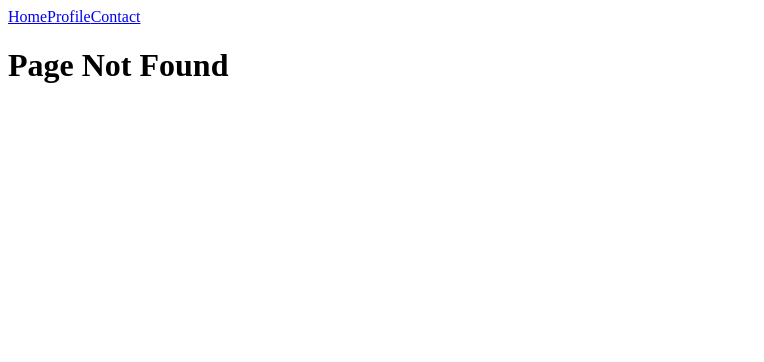
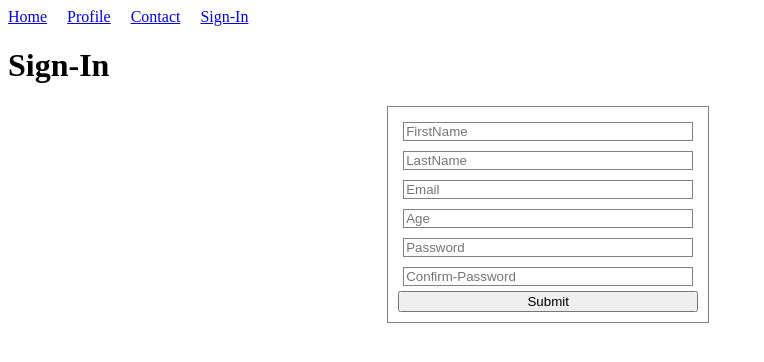
Before and after one commit to karthi9772/Learning-React, a React (Vite) app: page /sign-form in a window 1280 px wide. Before the commit this address had no page. Shown: the top 362 px of the page, without its empty margins (0-764 px from the left). Built offline with nearby package versions, Linux system fonts and the light colour scheme.

Commit message:
Added React-Hook-Form

```diff
--- a/package.json
+++ b/package.json
@@ -14,8 +14,10 @@
     "axios": "^1.6.7",
     "react": "^18.2.0",
     "react-dom": "^18.2.0",
+    "react-hook-form": "^7.50.1",
     "react-query": "^3.39.3",
-    "react-router-dom": "^6.22.0"
+    "react-router-dom": "^6.22.0",
+    "yup": "^1.3.3"
   },
   "devDependencies": {
     "@types/react": "^18.2.43",
--- a/src/App.jsx
+++ b/src/App.jsx
@@ -3,26 +3,20 @@ import Home from "./components/Home";
 import Profile from "./components/Profile";
 import { BrowserRouter as Router, Routes, Route } from "react-router-dom";
 import Navbar from "./Navbar";
-import { useState, createContext } from "react";
-
-export const AppContext = createContext();
-
+import SignForm from "./components/SignForm";
 export const App = () => {
-  const [userName, SetUserName] = useState("karthi");
-
   return (
     <div>
-      <AppContext.Provider value={{ userName, SetUserName }}>
       <Router>
         <Navbar />
         <Routes>
           <Route path="/" element={<Home />} />
           <Route path="/profile" element={<Profile />} />
           <Route path="/contact" element={<Contact />} />
+          <Route path="/sign-form" element={<SignForm />} />
           <Route path="*" element={<h1>Page Not Found</h1>} />
         </Routes>
       </Router>
-      </AppContext.Provider>
     </div>
   );
 };
--- a/src/Navbar.jsx
+++ b/src/Navbar.jsx
@@ -1,10 +1,18 @@
 import { Link } from "react-router-dom";
 const Navbar = () => {
   return (
-    <div>
+    <div
+      style={{
+        display: "flex",
+        gap: "20px",
+        textDecoration: "none",
+        color: "black",
+      }}
+    >
       <Link to="/">Home</Link>
       <Link to="/profile">Profile</Link>
       <Link to="/contact">Contact</Link>
+      <Link to="/sign-form">Sign-In</Link>
     </div>
   );
 };
--- a/src/components/ChangeProfile.jsx
+++ b/src/components/ChangeProfile.jsx
@@ -1,24 +1,25 @@
-import { useState, useContext } from "react";
-import { AppContext } from "../App";
+// const ChangeProfile = () => {
+//   const [newUserName, SetNewUserName] = useState("");
+//   return (
+//     <div>
+//       <input
+//         value={newUserName}
+//         onChange={(e) => SetNewUserName(e.target.value)}
+//       />
+//       <button
+//         onClick={() => {
+//           SetUserName(newUserName);
+//         }}
+//       >
+//         Submit
+//       </button>
+//     </div>
+//   );
+// };
 
+// export default ChangeProfile;
 const ChangeProfile = () => {
-  const { SetUserName } = useContext(AppContext);
-  const [newUserName, SetNewUserName] = useState("");
-  return (
-    <div>
-      <input
-        value={newUserName}
-        onChange={(e) => SetNewUserName(e.target.value)}
-      />
-      <button
-        onClick={() => {
-          SetUserName(newUserName);
-        }}
-      >
-        Submit
-      </button>
-    </div>
-  );
+  return <div>ChangeProfile</div>;
 };
 
 export default ChangeProfile;
--- a/src/components/Contact.jsx
+++ b/src/components/Contact.jsx
@@ -1,9 +1,5 @@
-import { useContext } from "react";
-import { AppContext } from "../App";
-
 const Contact = () => {
-  const { userName } = useContext(AppContext);
-  return <div>Contact the user is :{userName}</div>;
+  return <div>Contact the user</div>;
 };
 
 export default Contact;
--- a/src/components/Home.jsx
+++ b/src/components/Home.jsx
@@ -1,9 +1,5 @@
-import { useContext } from "react";
-import { AppContext } from "../App";
-
 const Home = () => {
-  const { userName } = useContext(AppContext);
-  return <div>this is the home page of {userName}</div>;
+  return <div>Home</div>;
 };
 
 export default Home;
--- a/src/components/Profile.jsx
+++ b/src/components/Profile.jsx
@@ -1,15 +1,8 @@
-import ChangeProfile from "./ChangeProfile";
-import { useContext } from "react";
-import { AppContext } from "../App";
-
 const Profile = () => {
-  const { userName } = useContext(AppContext);
   return (
     <div>
-      This is the Profile page of {userName}
-      <div>
-        <ChangeProfile />
-      </div>
+      This is the Profile page
+      <div></div>
     </div>
   );
 };
--- /dev/null
+++ b/src/components/Sign.css
@@ -0,0 +1,18 @@
+
+.form{
+    display: flex;
+    flex-direction: column;
+    justify-content: center;
+    width: 300px;
+    margin-left: 30%;
+    margin-right: 30%;
+    border: 1px solid gray;
+    padding: 10px;
+}
+.input{
+    margin: 5px;
+    border: 1px solid gray;
+}
+.btn{
+    width: 300px;
+}
--- /dev/null
+++ b/src/components/SignForm.jsx
@@ -0,0 +1,21 @@
+import "./Sign.css";
+const SignForm = () => {
+  return (
+    <div className="body">
+      <div className="container">
+        <h1>Sign-In</h1>
+        <form className="form">
+          <input className="input" placeholder="FirstName"></input>
+          <input className="input" placeholder="LastName"></input>
+          <input className="input" placeholder="Email"></input>
+          <input className="input" placeholder="Age"></input>
+          <input className="input" placeholder="Password"></input>
+          <input className="input" placeholder="Confirm-Password"></input>
+          <input className="btn" type="submit"></input>
+        </form>
+      </div>
+    </div>
+  );
+};
+
+export default SignForm;
```
Also changed, not shown: 1 other file (tests, documents, lock files or other folders). Lines whose indentation alone changed are shown as unchanged.
